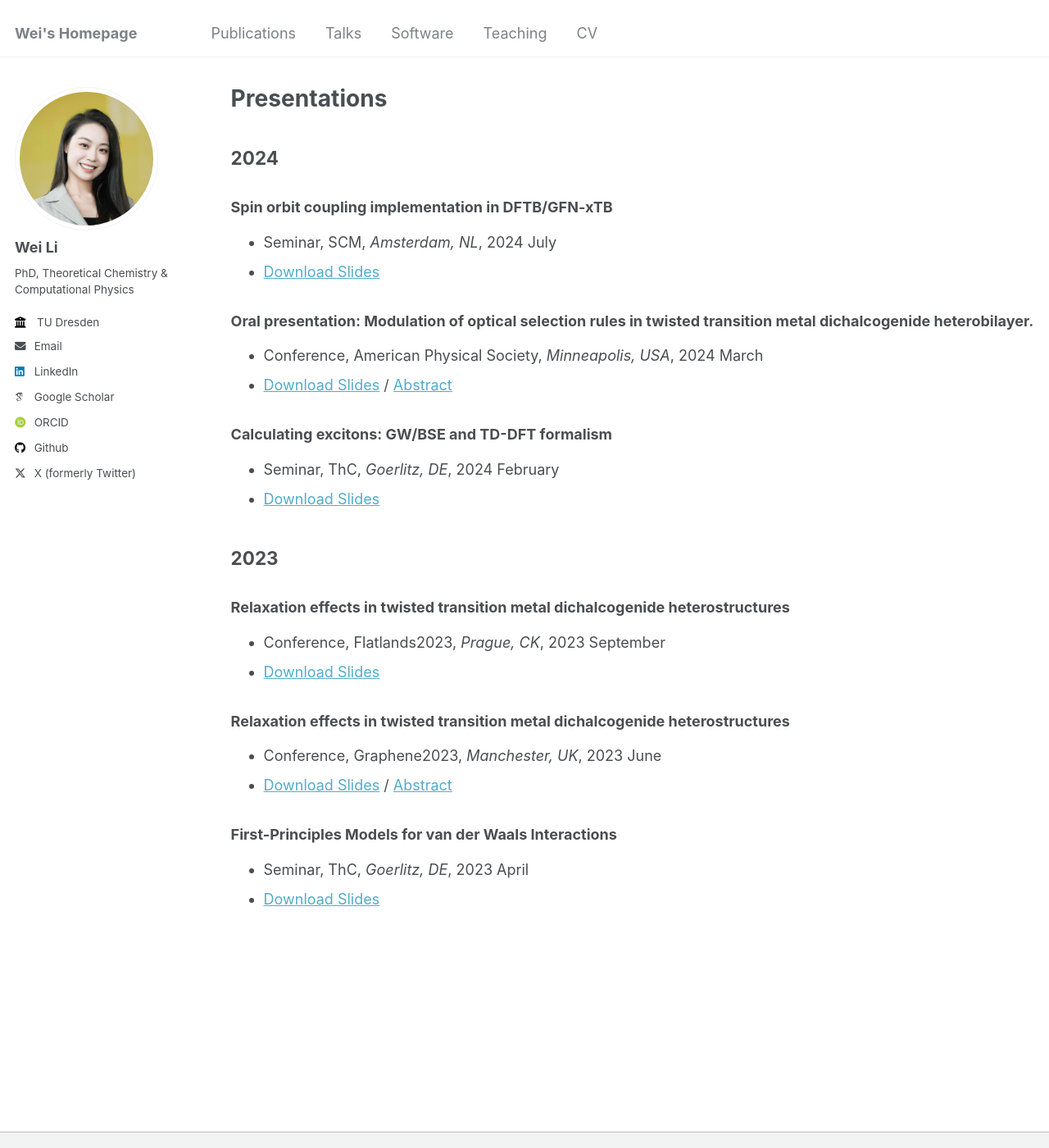
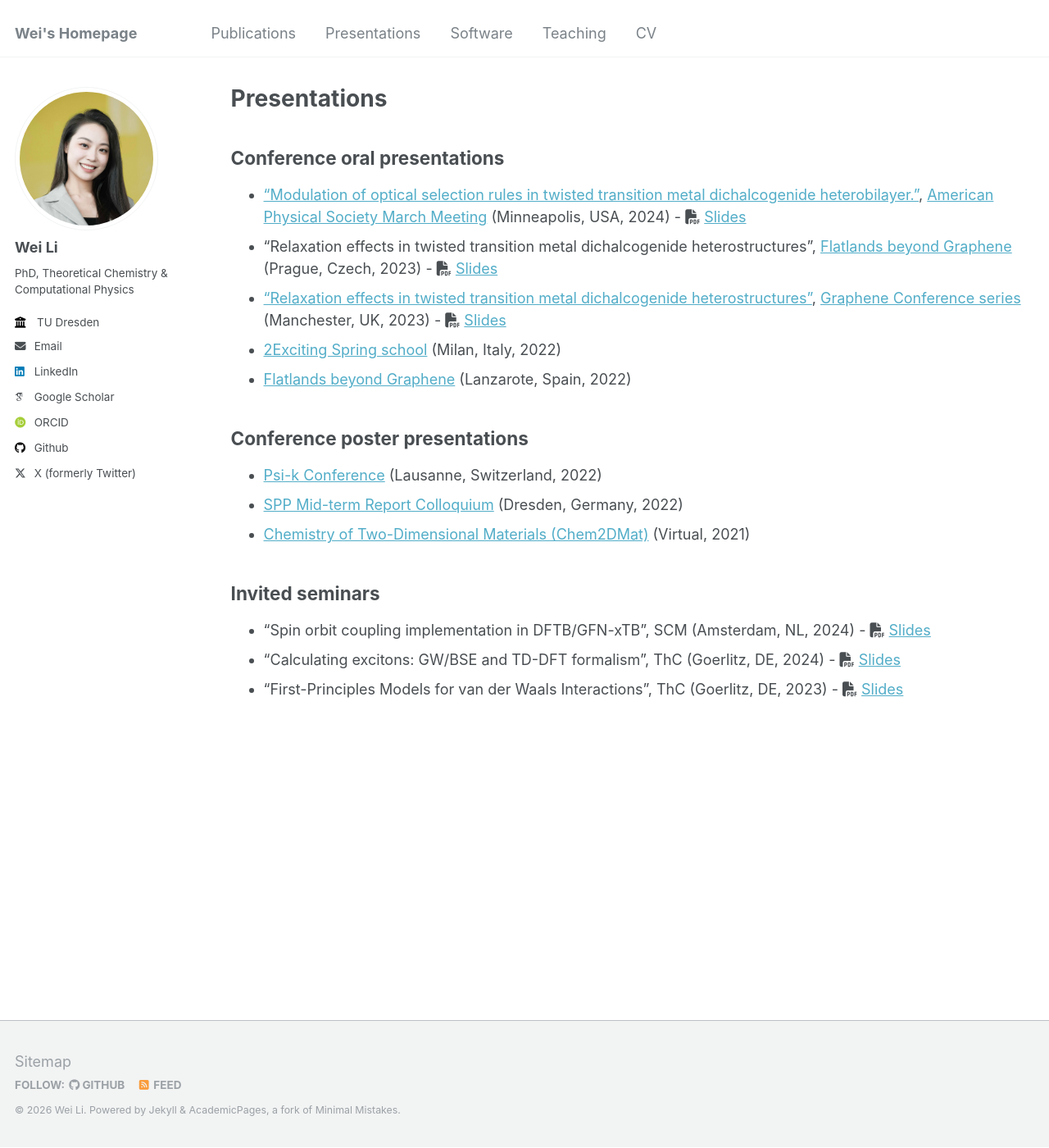
Before and after one commit to i-wli/i-wli.github.io, a Jekyll site: the page built from _pages/talks.md, in a window 1280 px wide and 1400 px high. Shown: the whole window at 82% size. Built offline with Jekyll 4.4.1, drawn with Linux system fonts in a browser that asks for light colours; some web fonts are replaced.

Commit message:
refactor pre

```diff
--- a/_data/navigation.yml
+++ b/_data/navigation.yml
@@ -8,8 +8,8 @@ main:
   - title: "Publications"
     url: /publications/
 
-  - title: "Talks"
-    url: /talks/
+  - title: "Presentations"
+    url: /presentations/
 
   - title: "Software"
     url: /software/
--- a/_pages/talks.md
+++ b/_pages/talks.md
@@ -1,34 +1,29 @@
 ---
 layout: archive
 title: "Presentations"
-permalink: /talks/
+permalink: /presentations/
 author_profile: true
+redirect_from:
+  - /talks/
+  - /talks
 ---
 
-## 2024
+## Conference oral presentations
 
-### Spin orbit coupling implementation in DFTB/GFN-xTB
-- Seminar, SCM, _Amsterdam, NL_, 2024 July
-- [Download Slides](http://i-wli.github.io/files/slides_ams.pdf)
+- ["Modulation of optical selection rules in twisted transition metal dichalcogenide heterobilayer."](https://meetings.aps.org/Meeting/MAR24/Session/N03.11), [American Physical Society March Meeting](https://www.aps.org/events/2024/march-meeting) (Minneapolis, USA, 2024) - <i class="fa-solid fa-file-pdf" aria-hidden="true"></i> [Slides](http://i-wli.github.io/files/slides_aps_24.03.pdf)
+- "Relaxation effects in twisted transition metal dichalcogenide heterostructures", [Flatlands beyond Graphene](https://flatlands2023.com/wp-content/uploads/2022/09/Flatlands-1st-announcement.pdf) (Prague, Czech, 2023) - <i class="fa-solid fa-file-pdf" aria-hidden="true"></i> [Slides](http://i-wli.github.io/files/slides_flatlands_2309.pdf)
+- ["Relaxation effects in twisted transition metal dichalcogenide heterostructures"](https://phantomsfoundation.com/GRAPHENECONF/2023/Abstracts/Grapheneconf2023_Li_Wei_203.pdf), [Graphene Conference series](https://www.royce.ac.uk/events/graphene-conference-2023/) (Manchester, UK, 2023) - <i class="fa-solid fa-file-pdf" aria-hidden="true"></i> [Slides](http://i-wli.github.io/files/slides_graphene_2306.pdf)
+- [2Exciting Spring school](https://itn-2exciting.chm.tu-dresden.de/events/POLIMI_Spring_School_2023/) (Milan, Italy, 2022)
+- [Flatlands beyond Graphene](https://sites.google.com/view/flatlandsbeyondgraphene2022) (Lanzarote, Spain, 2022)
 
-### Oral presentation: Modulation of optical selection rules in twisted transition metal dichalcogenide heterobilayer.
-- Conference, American Physical Society, _Minneapolis, USA_, 2024 March
-- [Download Slides](http://i-wli.github.io/files/slides_aps_24.03.pdf) / [Abstract](https://meetings.aps.org/Meeting/MAR24/Session/N03.11)
+## Conference poster presentations
 
-### Calculating excitons: GW/BSE and TD-DFT formalism
-- Seminar, ThC, _Goerlitz, DE_, 2024 February
-- [Download Slides](http://i-wli.github.io/files/slides_retreat_GW.pdf)
+- [Psi-k Conference](https://www.psik2022.net) (Lausanne, Switzerland, 2022)
+- [SPP Mid-term Report Colloquium](https://2dmp.tu-dresden.de/events/midterm/) (Dresden, Germany, 2022)
+- [Chemistry of Two-Dimensional Materials (Chem2DMat)](https://www.chem2dmatconf.org/2021/) (Virtual, 2021)
 
-## 2023
+## Invited seminars
 
-### Relaxation effects in twisted transition metal dichalcogenide heterostructures
-- Conference, Flatlands2023, _Prague, CK_, 2023 September
-- [Download Slides](http://i-wli.github.io/files/slides_flatlands_2309.pdf)
-
-### Relaxation effects in twisted transition metal dichalcogenide heterostructures
-- Conference, Graphene2023, _Manchester, UK_, 2023 June
-- [Download Slides](http://i-wli.github.io/files/slides_graphene_2306.pdf) / [Abstract](https://phantomsfoundation.com/GRAPHENECONF/2023/Abstracts/Grapheneconf2023_Li_Wei_203.pdf)
-
-### First-Principles Models for van der Waals Interactions
-- Seminar, ThC, _Goerlitz, DE_, 2023 April
-- [Download Slides](http://i-wli.github.io/files/slides_retreat_vdW.pdf)
+- "Spin orbit coupling implementation in DFTB/GFN-xTB", SCM (Amsterdam, NL, 2024) - <i class="fa-solid fa-file-pdf" aria-hidden="true"></i> [Slides](http://i-wli.github.io/files/slides_ams.pdf)
+- "Calculating excitons: GW/BSE and TD-DFT formalism", ThC (Goerlitz, DE, 2024) - <i class="fa-solid fa-file-pdf" aria-hidden="true"></i> [Slides](http://i-wli.github.io/files/slides_retreat_GW.pdf)
+- "First-Principles Models for van der Waals Interactions", ThC (Goerlitz, DE, 2023) - <i class="fa-solid fa-file-pdf" aria-hidden="true"></i> [Slides](http://i-wli.github.io/files/slides_retreat_vdW.pdf)
```
Also changed, not shown: _pages/cv.md (+1 -14 lines).
